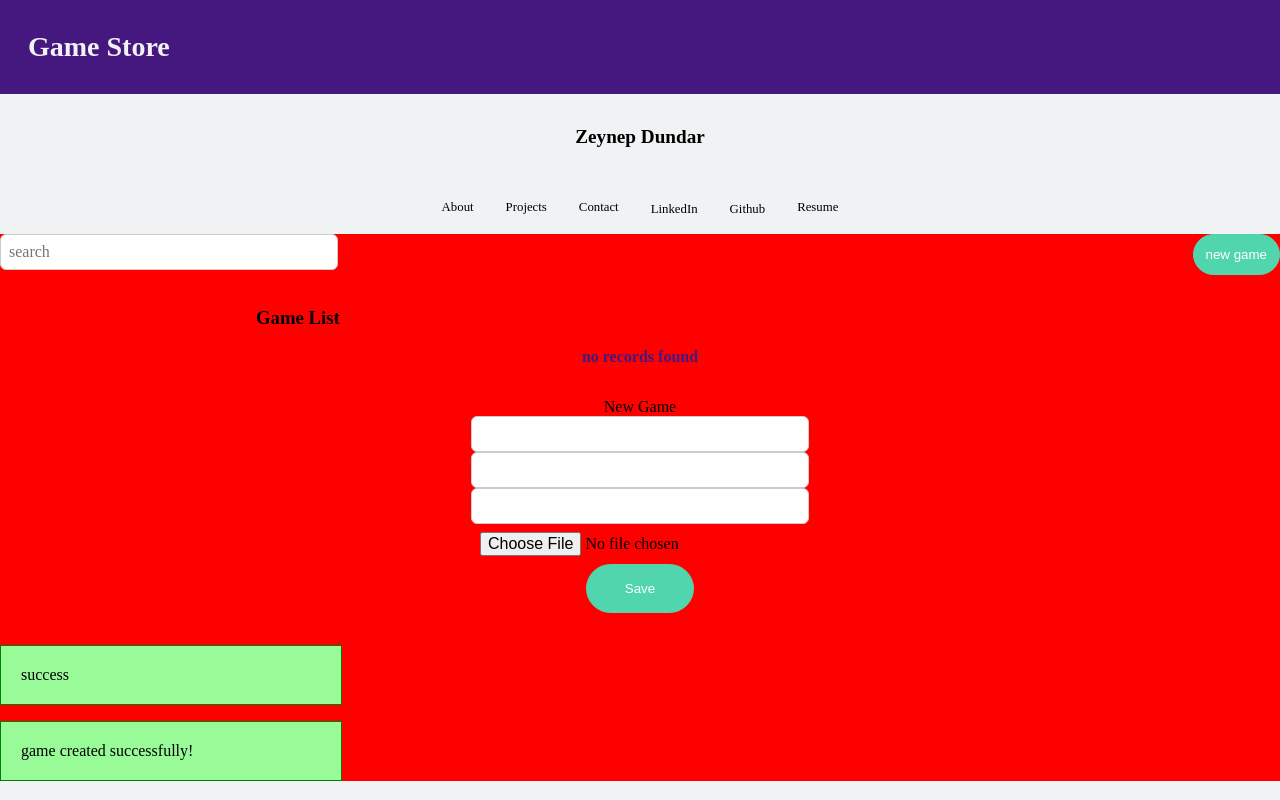
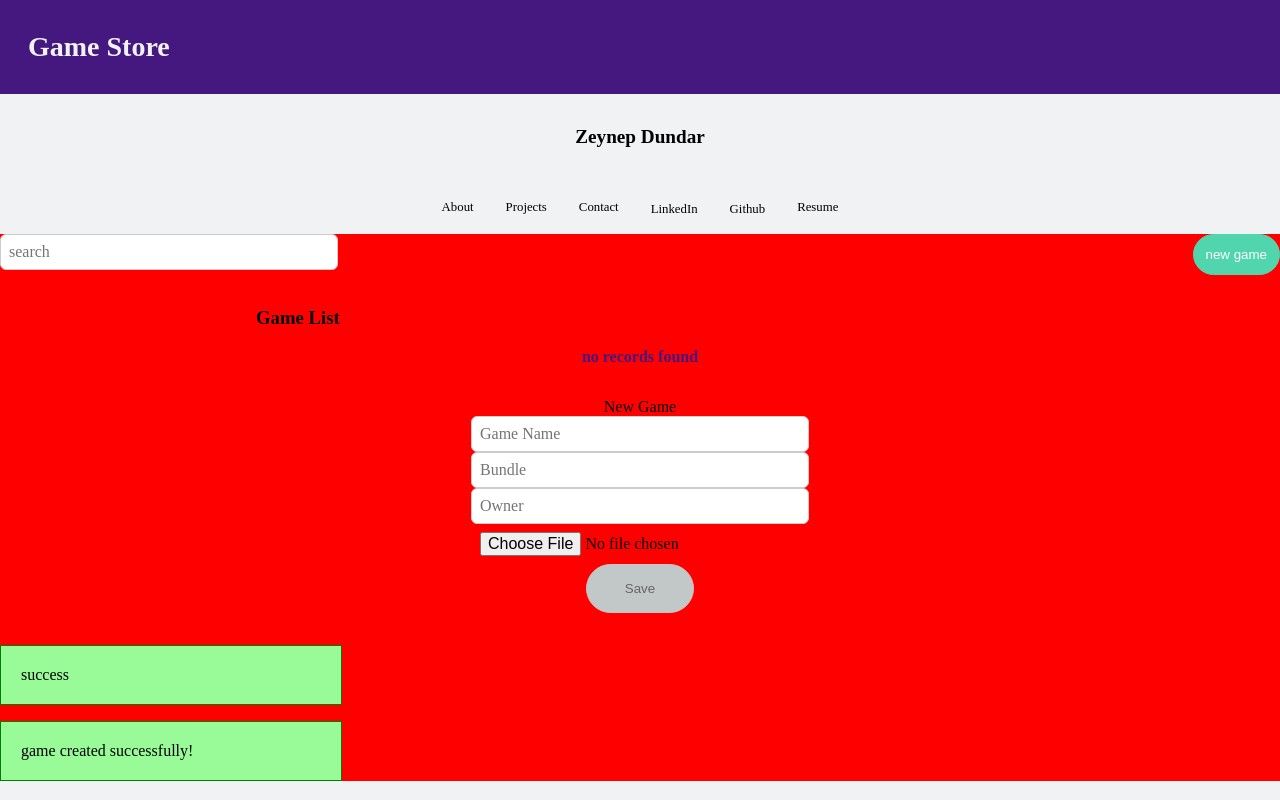
Before and after one commit to zeynepdundar/game-store, an Angular app: page /new-game in a window 1280 px wide. Built offline with nearby package versions, Linux system fonts and the light colour scheme.

Commit message:
Add remove game functionality

```diff
--- a/src/app/games/game-list/game-item/game-item.component.html
+++ b/src/app/games/game-list/game-item/game-item.component.html
@@ -2,5 +2,5 @@
   <p><span>Game Name: </span>{{ game.gameName }}</p>
   <p><span>Bundle: </span>{{ game.bundle }}</p>
   <p><span>Owner: </span> {{ game.owner }}</p>
-  <button class="delete-game">delete</button>
+  <button class="delete-game" (click)="remove(game.id)">delete</button>
 </div>
--- a/src/app/games/game-list/game-item/game-item.component.ts
+++ b/src/app/games/game-list/game-item/game-item.component.ts
@@ -1,5 +1,6 @@
+import { GameService } from './../../../service/game.service';
 import { Game } from './../../game.model';
-import { Component, OnInit } from '@angular/core';
+import { Component, OnInit, Input } from '@angular/core';
 
 @Component({
   selector: 'app-game-item',
@@ -7,15 +8,13 @@ import { Component, OnInit } from '@angular/core';
   styleUrls: ['./game-item.component.css'],
 })
 export class GameItemComponent implements OnInit {
-  game: Game = new Game(
-    1,
-    'testbundle.com',
-    'erdem@gmail.com',
-    'nothing',
-    'sdsdfs'
-  );
+  @Input() game: Game;
 
-  constructor() {}
+  constructor(private gameService: GameService) {}
 
   ngOnInit(): void {}
+
+  remove(id: number) {
+    this.gameService.removeGame(id);
+  }
 }
--- a/src/app/games/games.component.ts
+++ b/src/app/games/games.component.ts
@@ -8,7 +8,6 @@ import { Component, OnInit, Input } from '@angular/core';
 })
 export class GamesComponent implements OnInit {
   gameSearched = '';
-  @Input() games: Game[];
 
   constructor() {}
 
--- a/src/app/new-game/new-game.component.html
+++ b/src/app/new-game/new-game.component.html
@@ -3,19 +3,35 @@
   <form [formGroup]="gameform" autocomplete="off">
     <div class="new-game__form">
       <div class="new-game__control">
-        <input type="text" #gameName />
+        <input
+          type="text"
+          #gameName
+          formControlName="gameName"
+          placeholder="Game Name"
+        />
       </div>
       <div class="new-game__control">
-        <input type="text" #bundle />
+        <input
+          type="text"
+          #bundle
+          formControlName="bundle"
+          placeholder="Bundle"
+        />
       </div>
       <div class="new-game__control">
-        <input type="text" #owner />
+        <input type="text" #owner formControlName="owner" placeholder="Owner" />
       </div>
       <div class="new-game__control">
-        <input class="file-upload" type="file" id="file" />
+        <input
+          class="file-upload"
+          type="file"
+          id="file"
+          #icon
+          formControlName="icon"
+        />
       </div>
       <div class="new-game__action">
-        <button (click)="save()">Save</button>
+        <button (click)="save()" [disabled]="gameform.invalid">Save</button>
       </div>
     </div>
   </form>
--- a/src/app/new-game/new-game.component.ts
+++ b/src/app/new-game/new-game.component.ts
@@ -33,14 +33,14 @@ export class NewGameComponent implements OnInit {
   ngOnInit(): void {}
 
   save() {
-    // if (this.gameform.invalid)
-    //   // true if any form validation fail
-    //   return;
+    if (this.gameform.invalid)
+      // true if any form validation fail
+      return;
 
-    // if (this.gameform.get('id')?.value === 0) {
-    //   // on Create New User
-    //   this.gameService.addGame(this.gameform.value);
-    // }
+    if (this.gameform.get('id')?.value === 0) {
+      // on Create New User
+      this.gameService.addGame(this.gameform.value);
+    }
     console.log('New game created!', this.gameform);
 
     //Redirecting to user List page after save or update
```
